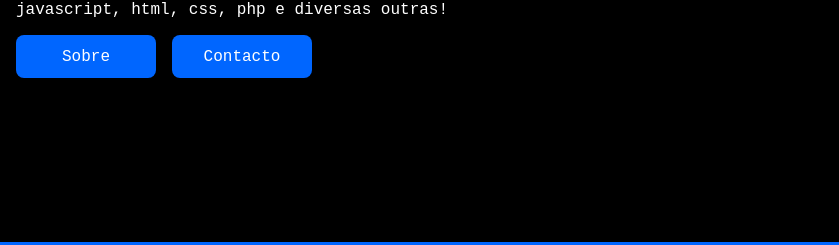
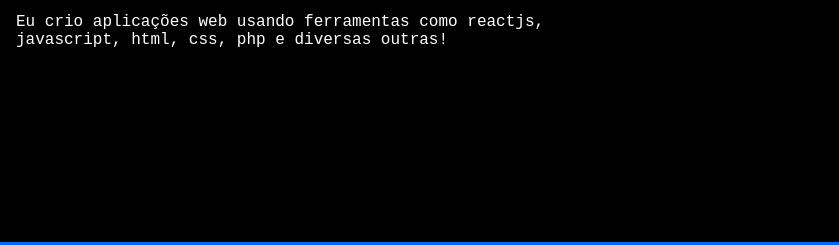
Before and after one commit to SilvioCruzDeveloper/Portifolio_Silvio_Cruz, a plain HTML site: page index.html in a window 1280 px wide. Shown: the part 371-616 px from the top of the page, 0-839 px from the left. Drawn offline with Linux system fonts and the light colour scheme.

Commit message:
tirando botooms

```diff
--- a/index.html
+++ b/index.html
@@ -74,10 +74,6 @@
             Eu crio aplicações web usando ferramentas como reactjs, javascript,
             html, css, php e diversas outras!
           </p>
-          <div class="links">
-            <a href="#about" class="btn">Sobre</a>
-            <a href="#contact" class="btn">Contacto</a>
-          </div>
         </div>
 
         <div class="right-side">
```
